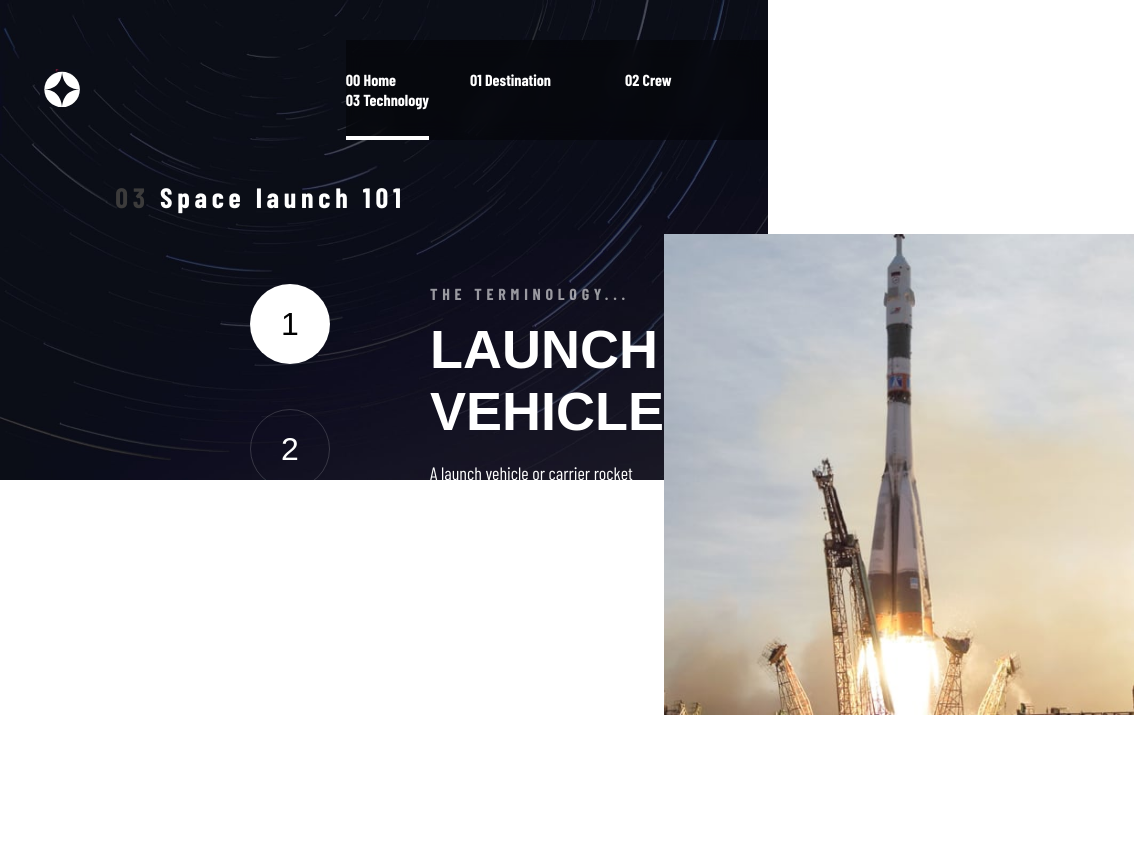
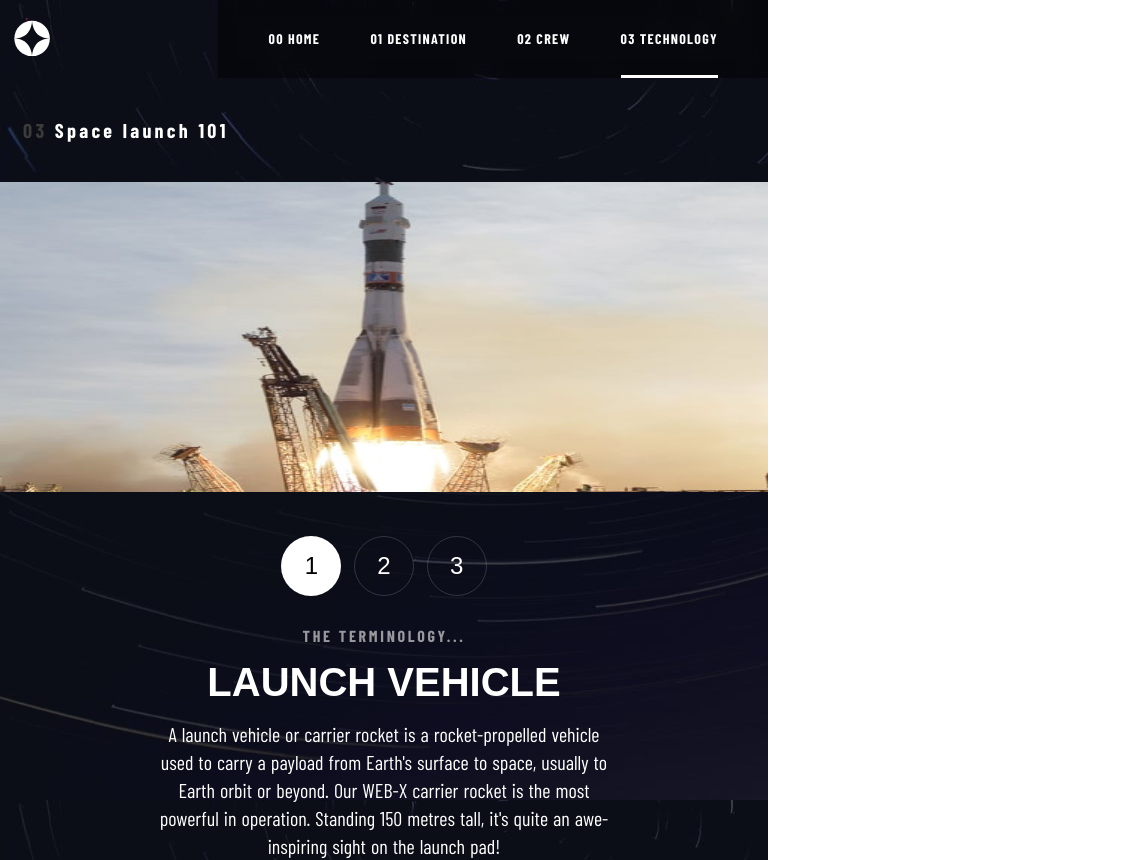
Before and after one commit to ABK-97/Space-Tourism-, a plain HTML site: page technology.html in a window 768 px wide. Shown: the whole page, 1134 px wide, since content can reach past the window. Before the commit the page ends 800 px from the top, so only its background shows below. Drawn offline with nearby package versions, Linux system fonts and the light colour scheme; a web font is replaced by a local one.

Commit message:
Responsive fot tablets

```diff
--- a/css/Home.css
+++ b/css/Home.css
@@ -109,7 +109,7 @@ section {
 .close {
   display: none;
 }
-@media (min-width: 320px) and (max-width: 480px) {
+@media (min-width: 320px) and (max-width: 599px) {
   body {
     background: url(imges/home/background-home-mobile.jpg);
     background-size: 100%;
@@ -174,7 +174,6 @@ section {
   }
   .navigation {
     background-color: black;
-    /* backdrop-filter: blur(70px); */
     padding: 22px 0 50px 20px;
     width: 70%;
     position: fixed;
@@ -185,7 +184,6 @@ section {
   .navigation ul li {
     display: block;
     width: 100%;
-
     margin-bottom: 20px;
   }
   .active-res::after {
@@ -201,3 +199,56 @@ section {
     display: none;
   }
 }
+@media (min-width: 600px) and (max-width: 1100px) {
+  body {
+    background: url(imges/home/background-home-tablet.jpg);
+    background-size: 100%;
+    background-repeat: no-repeat;
+    background-attachment: fixed;
+    color: white;
+    overflow-y: hidden;
+    min-height: 100vh;
+  }
+  header {
+    margin: 0px 0 0 10px;
+  }
+  .navigation {
+    width: 72.5%;
+  }
+  .navigation ul {
+    display: flex;
+    justify-content: space-evenly;
+    width: 100%;
+  }
+  .navigation ul a {
+    margin-right: 0px;
+    font-size: 14px;
+    letter-spacing: 1.3px;
+    text-transform: uppercase;
+  }
+  section {
+    display: flex;
+    flex-direction: column;
+    justify-content: center;
+    align-items: center;
+    width: 100%;
+    margin-top: 7%;
+  }
+  .part-1 {
+    width: 64%;
+    font-size: 16px;
+    text-align: center;
+    line-height: 28px;
+    color: #ffffff85;
+    word-spacing: 1px;
+  }
+  .part-1 span {
+    letter-spacing: 2.7px;
+    font-size: 20px;
+  }
+  .part-1 div {
+    font-size: 150px;
+    line-height: 150px;
+    color: white;
+  }
+}
--- a/css/crew.css
+++ b/css/crew.css
@@ -131,7 +131,7 @@ header {
   display: none;
 }
 
-@media (min-width: 320px) and (max-width: 480px) {
+@media (min-width: 320px) and (max-width: 599px) {
   body {
     background: url(imges/crew/background-crew-mobile.jpg);
     background-size: 100%;
@@ -162,7 +162,6 @@ header {
   }
   .navigation {
     background-color: black;
-    /* backdrop-filter: blur(70px); */
     padding: 22px 0 50px 20px;
     width: 70%;
     position: fixed;
@@ -253,3 +252,85 @@ header {
     margin-bottom: 30px;
   }
 }
+@media (min-width: 600px) and (max-width: 1100px) {
+  body {
+    background: url(imges/crew/background-crew-tablet.jpg);
+    background-size: 100%;
+    background-repeat: no-repeat;
+    background-attachment: fixed;
+    color: white;
+    overflow-y: hidden;
+    min-height: 100vh;
+  }
+  header {
+    margin: 0px 0 0 10px;
+  }
+  .navigation {
+    width: 72.5%;
+  }
+  .navigation ul {
+    display: flex;
+    justify-content: space-evenly;
+    width: 100%;
+  }
+  .navigation ul a {
+    margin-right: 0px;
+    font-size: 14px;
+    letter-spacing: 1.3px;
+    text-transform: uppercase;
+  }
+  .main-header {
+    font-size: 20px;
+    margin-left: 3%;
+    letter-spacing: 3.3px;
+  }
+  .container {
+    display: block;
+    width: 100%;
+    margin: auto;
+    text-align: center;
+  }
+  .part-2 {
+    display: flex;
+    justify-content: center;
+    align-items: center;
+    margin: auto;
+    margin-top: 0%;
+    width: 100%;
+  }
+  .part-2 img {
+    width: 50%;
+    height: 100%;
+    margin-top: 0;
+  }
+  .part-1 {
+    margin-top: 30px;
+    display: flex;
+    flex-direction: column;
+  }
+  .part-1 h4 {
+    font-size: 24px;
+    margin-bottom: 10px;
+    margin-top: 20px;
+  }
+  .part-1 h5 {
+    font-size: 40px;
+    margin-bottom: 10px;
+  }
+  .para {
+    width: 62%;
+    margin: auto;
+    font-size: 16px;
+    line-height: 28px;
+  }
+  .nav-bar-1 {
+    list-style: none;
+    display: flex;
+    justify-content: space-evenly;
+    align-items: center;
+    margin: auto;
+    margin-top: 3%;
+    width: 20%;
+    margin-bottom: 30px;
+  }
+}
--- a/css/destination.css
+++ b/css/destination.css
@@ -141,7 +141,7 @@ hr {
   display: none;
 }
 
-@media (min-width: 320px) and (max-width: 480px) {
+@media (min-width: 320px) and (max-width: 599px) {
   body {
     background: url(imges/destination/background-destination-mobile.jpg);
     background-size: 100%;
@@ -172,7 +172,6 @@ hr {
   }
   .navigation {
     background-color: black;
-    /* backdrop-filter: blur(70px); */
     padding: 22px 0 50px 20px;
     width: 70%;
     position: fixed;
@@ -256,3 +255,85 @@ hr {
     font-size: 28px;
   }
 }
+@media (min-width: 600px) and (max-width: 1100px) {
+  body {
+    background: url(imges/destination/background-destination-tablet.jpg);
+    background-size: 100%;
+    background-repeat: no-repeat;
+    background-attachment: fixed;
+    color: white;
+    overflow-y: hidden;
+    min-height: 100vh;
+  }
+  header {
+    margin: 0px 0 0 10px;
+  }
+  .navigation {
+    width: 72.5%;
+  }
+  .navigation ul {
+    display: flex;
+    justify-content: space-evenly;
+    width: 100%;
+  }
+  .navigation ul a {
+    margin-right: 0px;
+    font-size: 14px;
+    letter-spacing: 1.3px;
+    text-transform: uppercase;
+  }
+  .main-header {
+    font-size: 20px;
+    margin-left: 3%;
+    letter-spacing: 3.3px;
+  }
+  .container {
+    display: block;
+    width: 100%;
+    margin: auto;
+    margin-top: 5%;
+    text-align: center;
+  }
+  .part-1 img {
+    width: 300px;
+    height: 300px;
+  }
+  .part-2 {
+    width: 100%;
+    text-align: center;
+    color: #ffffff94;
+  }
+  .part-2 ul li {
+    margin: 25px 10px;
+    font-size: 16px;
+    letter-spacing: 2.7px;
+    line-height: 27px;
+  }
+  .header-name {
+    font-size: 80px;
+  }
+  .part-2 p {
+    font-size: 16px;
+    /* font-family: "Barlow", sans-serif; */
+    color: #ffffff94;
+    line-height: 28px;
+    word-spacing: 1px;
+    width: 79%;
+    margin: auto;
+  }
+  hr {
+    margin: auto;
+    margin-top: 30px;
+    margin-bottom: 30px;
+    width: 79%;
+  }
+  .distance-and-time {
+    width: 40%;
+    margin: auto;
+  }
+  .ditance,
+  .travel-time {
+    margin-bottom: 40px;
+    font-size: 28px;
+  }
+}
--- a/css/technology.css
+++ b/css/technology.css
@@ -132,7 +132,7 @@ header {
 .close {
   display: none;
 }
-@media (min-width: 320px) and (max-width: 480px) {
+@media (min-width: 320px) and (max-width: 599px) {
   body {
     background: url(imges/technology/background-technology-mobile.jpg);
     background-size: 100%;
@@ -163,7 +163,6 @@ header {
   }
   .navigation {
     background-color: black;
-
     padding: 22px 0 50px 20px;
     width: 70%;
     position: fixed;
@@ -259,3 +258,98 @@ header {
     margin: auto;
   }
 }
+@media (min-width: 600px) and (max-width: 1100px) {
+  body {
+    background: url(imges/technology/background-technology-tablet.jpg);
+    background-size: 100%;
+    background-repeat: no-repeat;
+    background-attachment: fixed;
+    color: white;
+    overflow-y: hidden;
+    min-height: 100vh;
+  }
+  header {
+    margin: 0px 0 0 10px;
+  }
+  .navigation {
+    width: 72.5%;
+  }
+  .navigation ul {
+    display: flex;
+    justify-content: space-evenly;
+    width: 100%;
+  }
+  .navigation ul a {
+    margin-right: 0px;
+    font-size: 14px;
+    letter-spacing: 1.3px;
+    text-transform: uppercase;
+  }
+  .main-header {
+    font-size: 20px;
+    margin-left: 3%;
+    letter-spacing: 3.3px;
+  }
+  .container {
+    display: flex;
+    justify-content: center;
+    flex-direction: column-reverse;
+    width: 100%;
+    margin: auto;
+    margin-right: 0px;
+  }
+  .part-2 {
+    margin-top: 40px;
+    width: 100%;
+  }
+  .part-2 img {
+    width: 100%;
+    height: 310px;
+    margin-top: 0;
+  }
+  .part-1 {
+    margin-top: 30px;
+    display: flex;
+    flex-direction: column;
+  }
+  .part-1-1 {
+    margin-top: 10px;
+    margin-left: 0px;
+    margin-right: 0px;
+  }
+  .part-1-1 ul {
+    display: flex;
+    justify-content: space-evenly;
+    width: 30%;
+    margin: auto;
+  }
+  .one,
+  .two,
+  .three {
+    margin-bottom: 0px;
+    height: 60px;
+    width: 60px;
+    font-size: 24px;
+  }
+  .part-1-2 {
+    margin-top: 30px;
+    text-align: center;
+    width: 100%;
+  }
+  .part-1-2 h5 {
+    font-size: 16px;
+    letter-spacing: 2.7px;
+    margin-bottom: 15px;
+  }
+  .part-1-2 h4 {
+    font-size: 40px;
+    margin-bottom: 15px;
+  }
+  .para {
+    font-size: 20px;
+    line-height: 28px;
+    word-spacing: 1px;
+    width: 60%;
+    margin: auto;
+  }
+}
```
